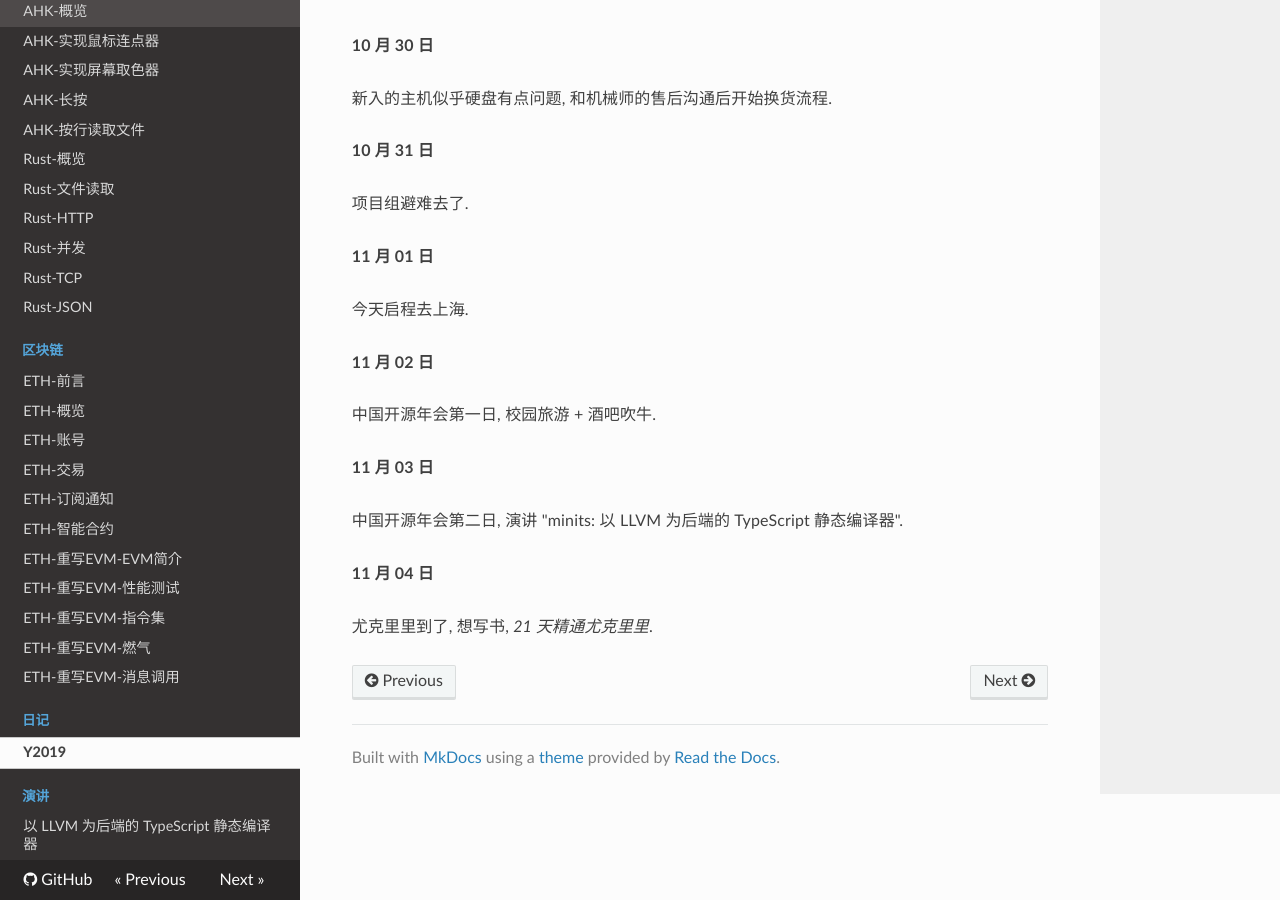
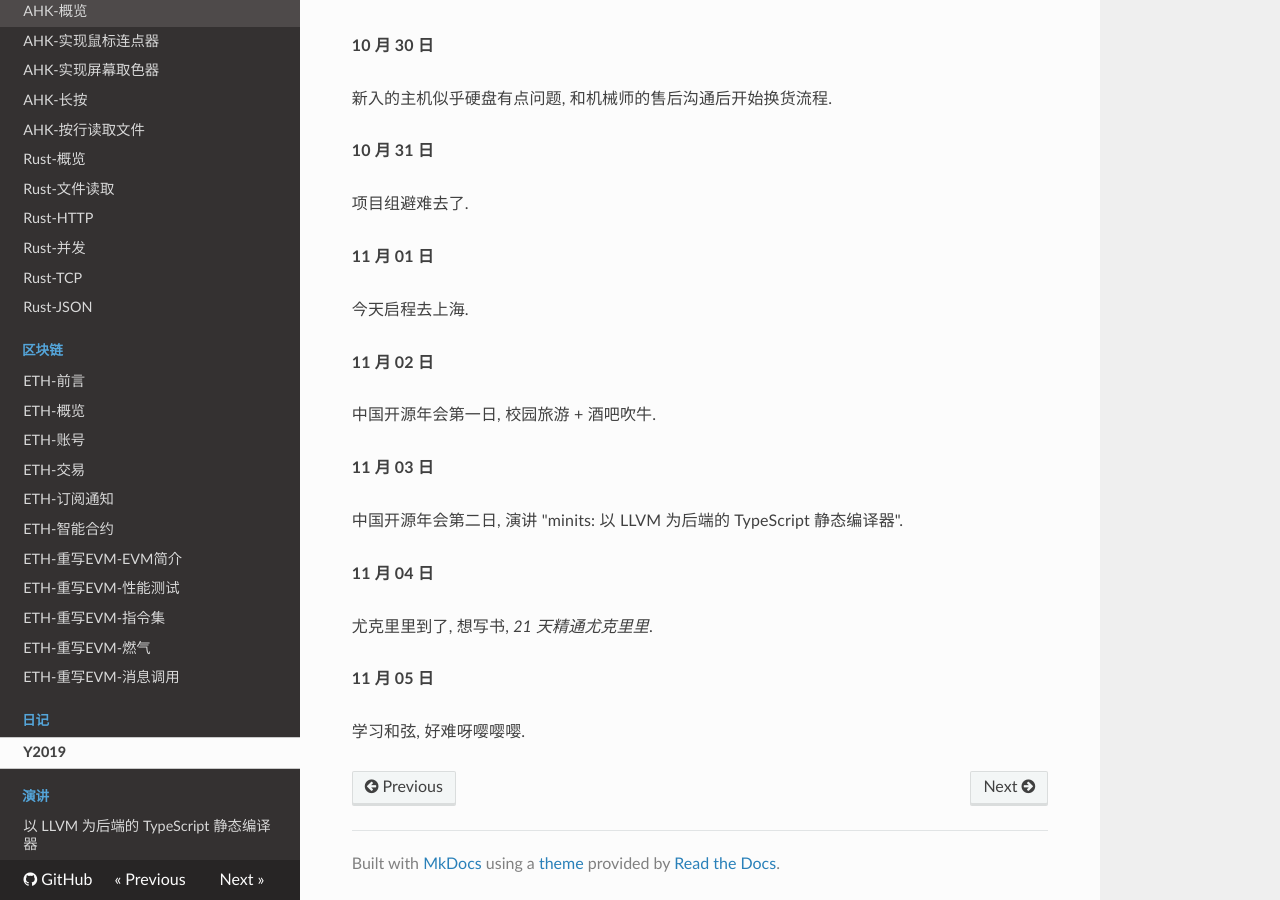
Before and after one commit to mohanson/accu, an MkDocs documentation site: the page built from docs/content/diary/2019.md, in a window 1280 px wide and 900 px high, scrolled down 1896 px. Built offline with MkDocs 1.6.1, drawn with Linux system fonts in a browser that asks for light colours; nearby versions of some CDN libraries.

Commit message:
2019-11-05 10:56:56

```diff
--- a/docs/content/diary/2019.md
+++ b/docs/content/diary/2019.md
@@ -89,3 +89,7 @@ Sekai, Sekai, Sekai!
 **11 月 04 日**
 
 尤克里里到了, 想写书, *21 天精通尤克里里*.
+
+**11 月 05 日**
+
+学习和弦, 好难呀嘤嘤嘤.
```
